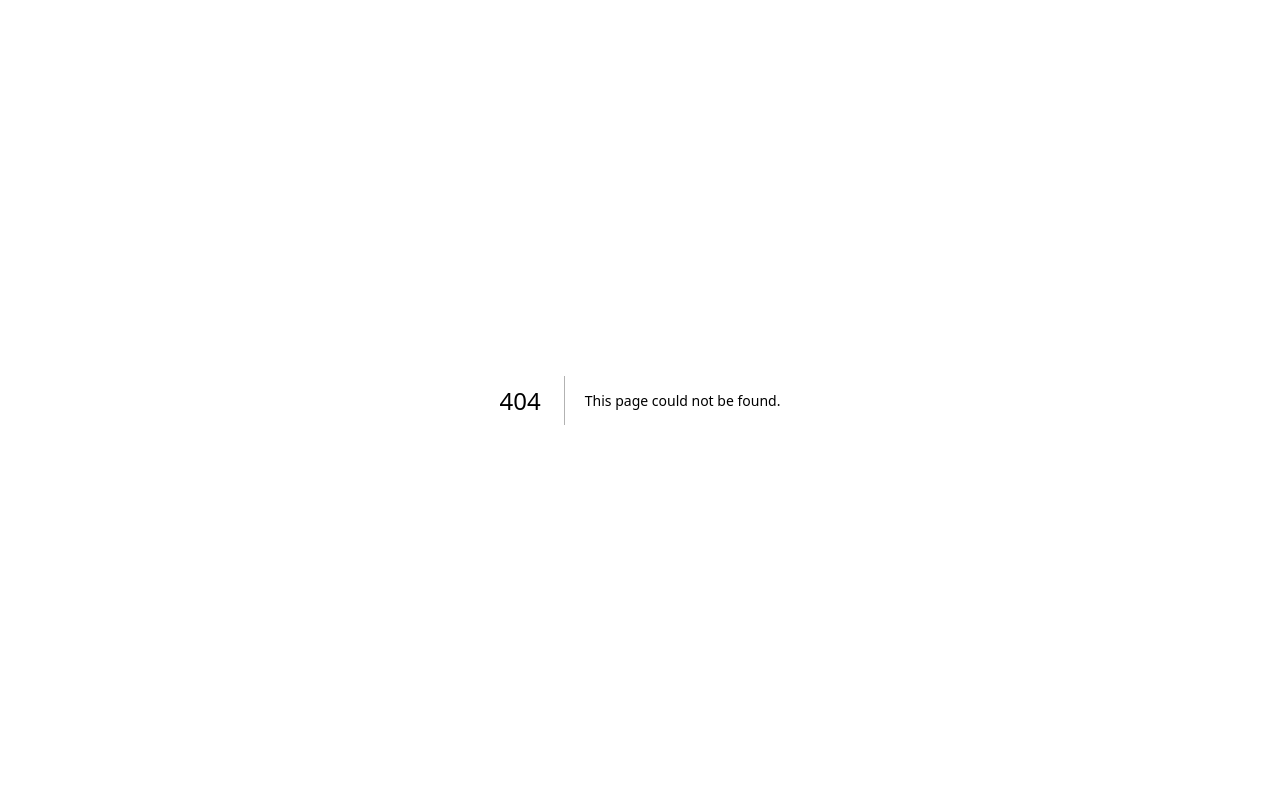
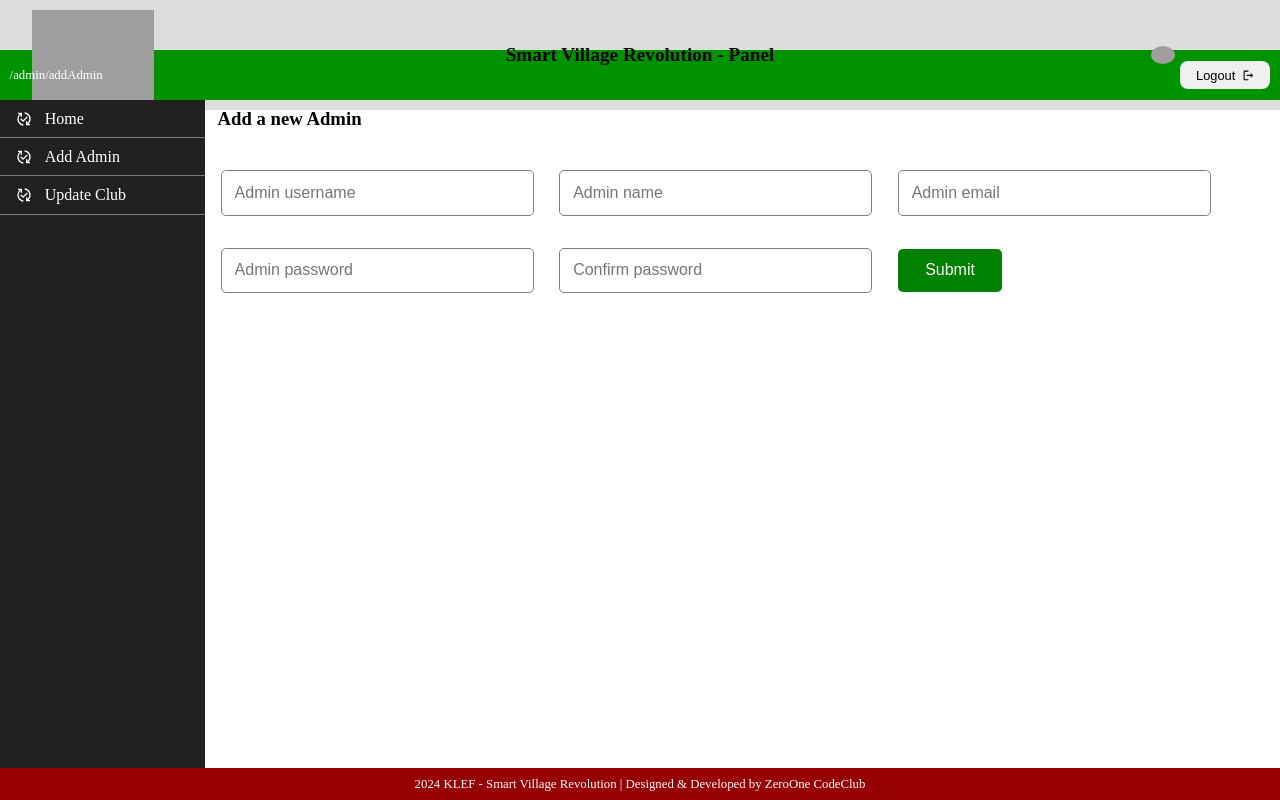
Before and after one commit to saitadikonda99/Pegasus, a Next.js app in the folder my-app/: page /admin/addAdmin in a window 1280 px wide. Before the commit this address had no page. Built offline with nearby package versions, Linux system fonts and the light colour scheme; grey boxes are pictures that could not be loaded.

Commit message:
modified dashboard

```diff
--- a/my-app/package.json
+++ b/my-app/package.json
@@ -17,7 +17,8 @@
     "next": "14.2.17",
     "react": "^18",
     "react-dom": "^18",
-    "react-hot-toast": "^2.4.1"
+    "react-hot-toast": "^2.4.1",
+    "react-icons": "^5.3.0"
   },
   "devDependencies": {
     "@types/bcrypt": "^5.0.2",
--- /dev/null
+++ b/my-app/src/app/(pages)/admin/addAdmin/page.css
@@ -0,0 +1,83 @@
+*{
+    padding: 0;
+    margin: 0%;
+    box-sizing: border-box;
+}
+
+/* .AddadminComponent{
+    background-color: yellowgreen;
+    display: flex;
+    align-items: center;
+    justify-content: center;
+} */
+
+.AddAdminComponent-in{
+    display: flex;
+    align-items: center;
+    justify-content: space-around;
+    flex-direction: column;
+    width: 100%;
+}
+
+.AddAdminComponent-in-one{
+    /* background-color: black; */
+    /* color: white; */
+    width: 100%;
+    padding: .5rem .8rem;
+}
+
+.AddAdminComponent-in-two{
+    width: 100%;
+    display: flex;
+    align-items: center;
+    justify-content: flex-start;
+    padding: 2rem 1rem 1rem 1rem;
+    gap: 1.6rem;
+}
+
+.AddAdminComponent-in-two-box{
+    width: 30%;
+}
+
+.AddAdminComponent-in-two-box input{
+  width: 100%;
+  padding: 0.8rem;
+  border: 0.1px solid gray;
+  border-radius: 5px;
+  font-size: 1rem;
+}
+
+.AddAdminComponent-in-three{
+    display: flex;
+    align-items: center;
+    justify-content: flex-start;
+    width: 100%;
+    padding: 1rem 1rem 1rem 1rem;
+    gap: 1.6rem;
+}
+
+.AddAdminComponent-in-three-box{
+    width: 30%;
+}
+
+.AddAdminComponent-in-three-box input{
+    width: 100%;
+    padding: 0.8rem;
+    border: 0.1px solid gray;
+    border-radius: 5px;
+    font-size: 1rem;
+}
+
+.AddAdminComponent-in-three-button{
+    width: 20%;
+}
+.AddAdminComponent-in-three-button button{
+  width: 50%;
+  font-size: 1rem;
+  border-radius: 5px;
+  padding: 0.8rem;
+  color: white;
+  background-color: green;
+  cursor: pointer;
+  border: none;
+}
--- /dev/null
+++ b/my-app/src/app/(pages)/admin/addAdmin/page.tsx
@@ -0,0 +1,134 @@
+"use client"
+import React from "react";
+import { useState } from "react";
+import axios from "axios";
+import { toast } from "react-hot-toast";
+
+
+
+// imports start here
+import Sidebar from "../../components/sidebar/page";
+import Navbar from "../../components/navbar/page";
+// import Footer from "../../components/footer/page";
+import Dashboard from '../dashboard/dashboard'
+
+import "./page.css";
+
+const page = () => {
+  const [adminData, setAdminData] = useState({
+    adminUsername: "",
+    adminName: "",
+    adminEmail: "",
+    adminPassword: "",
+    adminConfirmPassword: "",
+  });
+
+  const handleChange = (e: any) => {
+    const { name, value } = e.target;
+    setAdminData((prevData) => ({
+      ...prevData,
+      [name]: value,
+    }));
+  };
+
+    const handleSubmit = async () => {
+        try {
+            const response = await axios.post("/api/admin/addAdmin", adminData, {
+                headers: {
+                    "Content-Type": "application/json",
+                },
+                withCredentials: true,
+            });
+
+            console.log(response);
+
+            if (response.status === 200) {
+                toast.success("Admin added successfully");
+            }
+            else {
+                toast.error("Something went wrong");
+            }
+
+        } catch (error: any) {
+            if (error?.response) {
+                switch (error.response.status) {
+                    case 400:
+                        toast.error(error.response.data.message || "Bad request");
+                        break;
+                    case 409:
+                        toast.error("Admin already exists");
+                        break;
+                    default:
+                        toast.error("Something went wrong");
+                }
+            }
+        }
+    }
+
+  return (
+      <Dashboard>
+          <div className="AddAdminComponent">
+            <div className="AddAdminComponent-in">
+                <div className="AddAdminComponent-in-one">
+                  <h3>Add a new Admin</h3>
+                </div>
+             <div className="AddAdminComponent-in-two">
+              <div className="AddAdminComponent-in-two-box">
+                 <input
+                  type="text"
+                  placeholder="Admin username"
+                  name="adminUsername"
+                  value={adminData.adminUsername}
+                  onChange={handleChange}
+                  />
+                </div>
+              <div className="AddAdminComponent-in-two-box">
+                   <input
+                   type="text"
+                   placeholder="Admin name"
+                   name="adminName"
+                   value={adminData.adminName}
+                   onChange={handleChange}
+                   />
+             </div>
+             <div className="AddAdminComponent-in-two-box">
+                 <input
+                    type="email"
+                    placeholder="Admin email"
+                    name="adminEmail"
+                    value={adminData.adminEmail}
+                    onChange={handleChange}
+                    />
+                    </div>
+             </div>
+
+              <div className="AddAdminComponent-in-three">
+                <div className="AddAdminComponent-in-three-box">
+                   <input
+                    type="password"
+                    placeholder="Admin password"
+                    name="adminPassword"
+                    value={adminData.adminPassword}
+                    onChange={handleChange}
+                    />
+                </div>
+                <div className="AddAdminComponent-in-three-box">
+                    <input
+                    type="password"
+                    placeholder="Confirm password"
+                    name="adminConfirmPassword"
+                    value={adminData.adminConfirmPassword}
+                    onChange={handleChange}
+                    />
+                </div>
+                <div className="AddAdminComponent-in-three-button">
+                <button onClick={handleSubmit}>Submit</button>
+                </div>
+              </div>
+            </div>
+         </div>
+      </Dashboard>
+  );
+};
+
+export default page;
--- a/my-app/src/app/(pages)/admin/dashboard/dashboard.tsx
+++ b/my-app/src/app/(pages)/admin/dashboard/dashboard.tsx
@@ -6,6 +6,8 @@
 // imports start here
 import Sidebar from '../../components/sidebar/page'
 import Navbar from '../../components/navbar/page'
+import Footer from '../../components/footer/page'
+
 
 import './dashboard.css'
 
@@ -35,6 +37,7 @@
         </div>
         <div className="DashboardComponent-Footer">
           <div className="DashboardComponent-Footer-in">
+          <Footer />
           </div>
         </div>
       </div>
--- /dev/null
+++ b/my-app/src/app/(pages)/components/footer/page.css
@@ -0,0 +1,19 @@
+
+.AdminFooterComponent {
+    width: 100%;
+}
+
+.AdminFooterComponent-in {
+    width: 100%;
+    height: 4vh;
+    padding: .6rem 2rem;
+    background-color: rgb(151, 0, 3);
+    display: flex;
+    align-items: center;
+    justify-content: center;
+}
+
+.AdminFooterComponent-in p {
+    font-size: .8rem;
+    color: white;
+}
--- /dev/null
+++ b/my-app/src/app/(pages)/components/footer/page.tsx
@@ -0,0 +1,15 @@
+import React from 'react'
+
+import './page.css'
+
+const page = () => {
+  return (
+        <div className="AdminFooterComponent">
+            <div className="AdminFooterComponent-in">
+                <p>2024 KLEF - Smart Village Revolution | Designed & Developed by ZeroOne CodeClub</p>
+            </div>
+        </div>
+  )
+}
+
+export default page
--- a/my-app/src/app/(pages)/components/navbar/page.css
+++ b/my-app/src/app/(pages)/components/navbar/page.css
@@ -84,7 +84,7 @@
     width: 100%;
     height: 100%;
     padding: .6rem;
-    background-color: rgb(151, 0, 3);
+    background-color: rgb(0, 147, 0);
     display: flex;
     align-items: center;
     justify-content: space-between;
@@ -97,8 +97,9 @@
 
 .AdminNavComponent-two-in button {
     padding: .4rem 1rem;
-    background-color: rgb(151, 0, 3);
-    color: white;
+    /* background-color:black; */
+    border-radius: .5rem;
+    /* color: white; */
     border: none;
     font-size: .8rem;
     display: flex;
--- a/my-app/src/app/(pages)/components/navbar/page.tsx
+++ b/my-app/src/app/(pages)/components/navbar/page.tsx
@@ -2,7 +2,7 @@
 import React, { useEffect } from "react";
 import { useState } from "react";
 import Image from "next/image";
-// import { MdOutlineLogout } from "react-icons/md";
+import { MdOutlineLogout } from "react-icons/md";
 import { usePathname } from 'next/navigation'
 import Logout from '../../../../lib/logout'
 
@@ -29,7 +29,7 @@
             </div>
             <div className="AN-two">
               <div className="AN-two-in">
-                <h1>Student Activity Center - {userDetails.role} Panel</h1>
+                <h1>Smart Village Revolution - {userDetails.role} Panel</h1>
               </div>
             </div>
             <div className="AN-three">
@@ -43,7 +43,7 @@
         <div className="AdminNavComponent-two">
             <div className="AdminNavComponent-two-in">
                 <p>{pathname}</p>
-                <button onClick={handleLogout} > Logout </button>
+                <button onClick={handleLogout} > Logout <MdOutlineLogout /></button>
             </div>
         </div>
       </div>
--- a/my-app/src/app/(pages)/components/sidebar/page.tsx
+++ b/my-app/src/app/(pages)/components/sidebar/page.tsx
@@ -3,6 +3,8 @@
 import { useRouter } from 'next/navigation'
 import { useState } from "react";
 import "./page.css";
+import { MdOutlinePublishedWithChanges } from "react-icons/md";
+import { IoPerson } from "react-icons/io5";
 
 
 
@@ -34,12 +36,21 @@
 
   const sidebarOptions = [
     {
+      name: "Home",
+      icon: <MdOutlinePublishedWithChanges className="sideBar-icon" />,
+      link: "/admin/home",
+    },
+    {
+      name: "Add Admin",
+      icon: <MdOutlinePublishedWithChanges className="sideBar-icon" />,
+      link: "/admin/addAdmin",
+    },
+    {
       name: "Update Club",
-      // icon: <MdOutlinePublishedWithChanges className="sideBar-icon" />,
-      icon: '',
-      link: "",
+      icon: <MdOutlinePublishedWithChanges className="sideBar-icon" />,
+      link: "/",
       subOptions: [
-        // { name: "Update Lead", icon: <IoPerson className="sideBar-icon" />, link: "/admin/clubUpdate/lead" }
+        { name: "Update Lead", icon: <IoPerson className="sideBar-icon" />, link: "/admin/clubUpdate/lead" },
         { name: "Update Lead", icon: '', link: "/admin/clubUpdate/lead" }
       ],
     }
```
Also changed, not shown: 1 other file (tests, documents, lock files or other folders).
